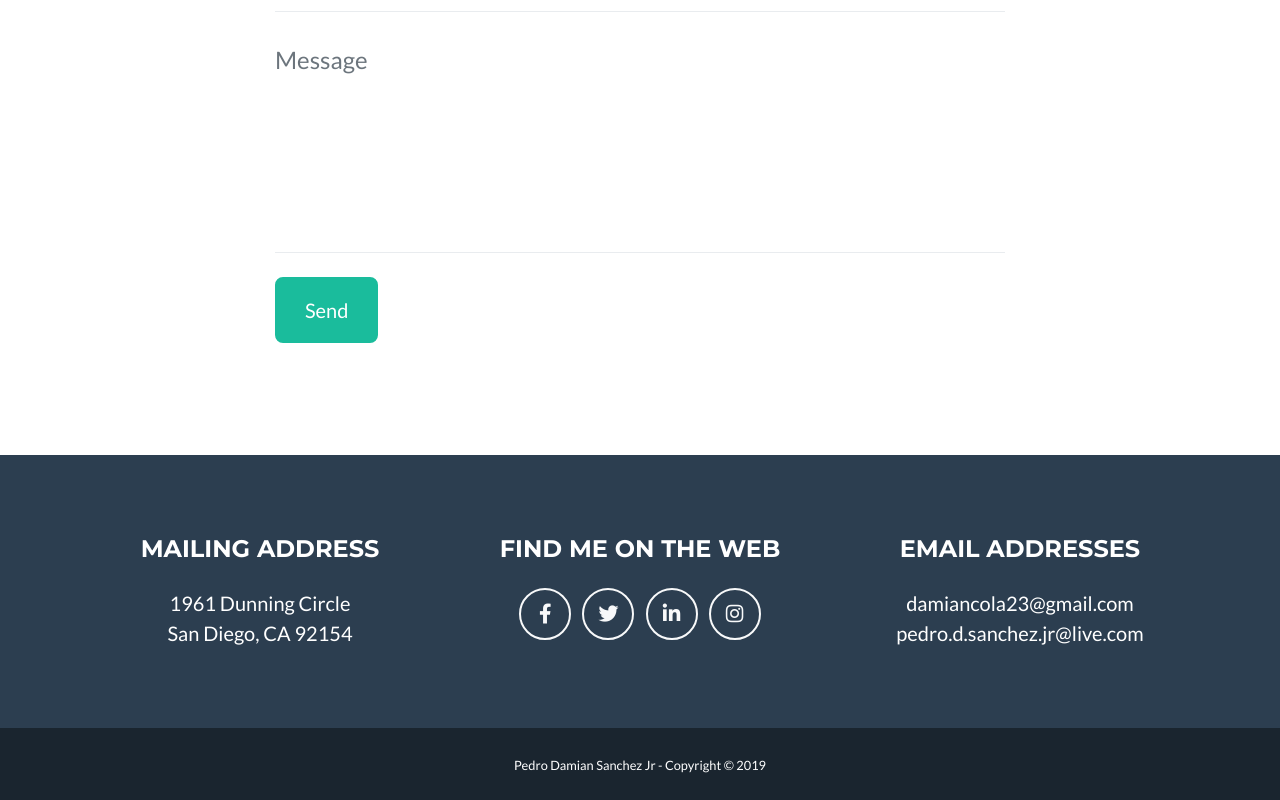
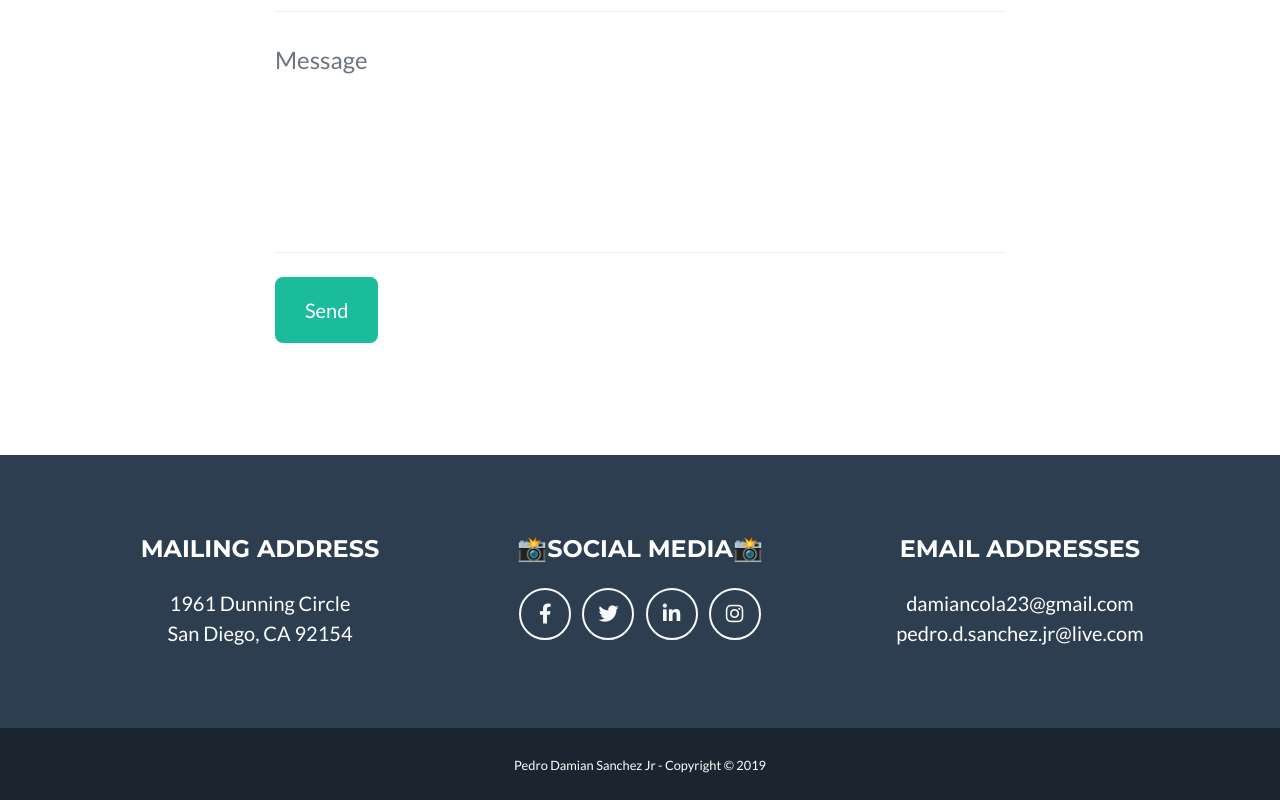
Before and after one commit to xxdamianxx/DamianPortfolio, a website with bundled scripts: page index.html in a window 1280 px wide. Shown: the part 2728-3528 px from the top of the page. Built offline with nearby package versions, Linux system fonts and the light colour scheme.

Commit message:
new update

```diff
--- a/index.html
+++ b/index.html
@@ -285,7 +285,7 @@
 
         <!-- Footer Social Icons -->
         <div class="col-lg-4 mb-5 mb-lg-0">
-          <h4 class="text-uppercase mb-4">Find me on the Web</h4>
+          <h4 class="text-uppercase mb-4">📸Social Media📸</h4>
           <a class="btn btn-outline-light btn-social mx-1" href="https://www.facebook.com/damiancola23">
             <i class="fab fa-fw fa-facebook-f"></i>
           </a>
```
